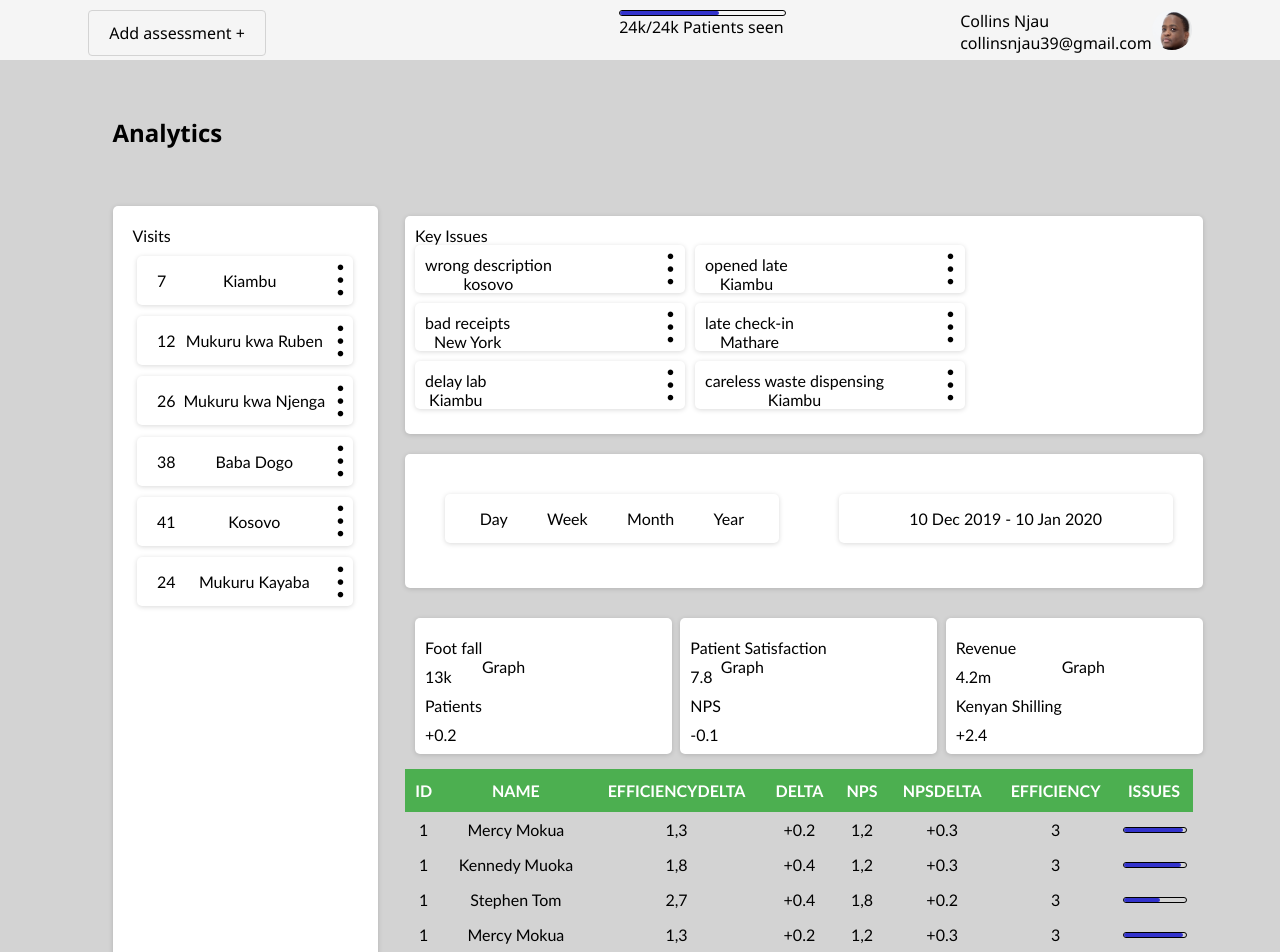
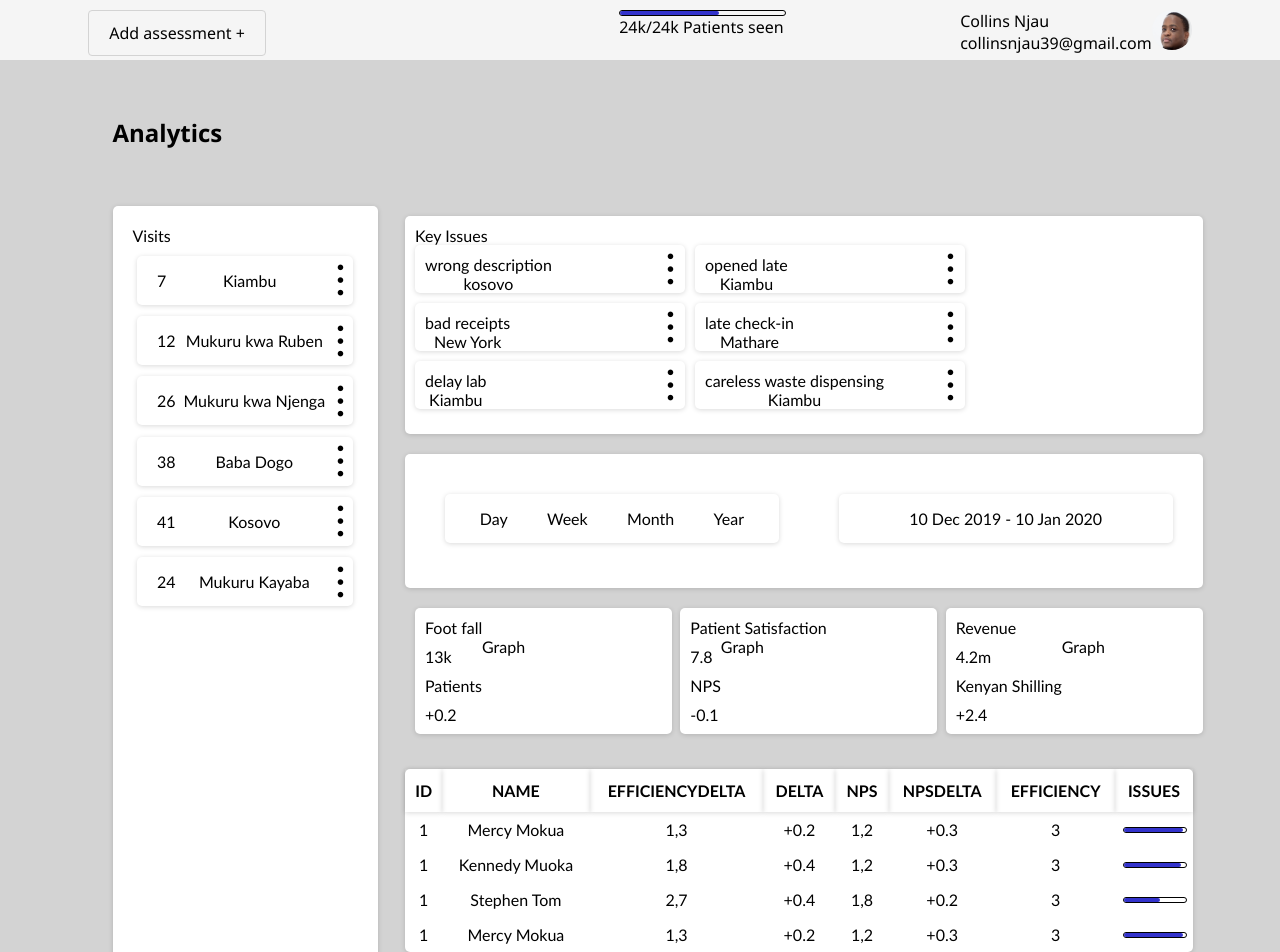
Before and after one commit to Collins33/Todoist-clone, a React (Create React App) app: page / in a window 1280 px wide. Shown: the top 952 px of the page. Built offline with nearby package versions, Linux system fonts and the light colour scheme.

Commit message:
Fix the table styling

```diff
--- a/src/components/statistics/index.css
+++ b/src/components/statistics/index.css
@@ -4,7 +4,7 @@
   display: flex;
   flex-direction: row;
   justify-content: space-between;
-  padding: 10px 0px 15px 10px;
+  padding: 0px 0px 15px 10px;
 }
 
 .statistics_card {
@@ -18,7 +18,7 @@
   text-decoration: none;
   color: black;
   background-color: white;
-  padding: 10px 50px 10px 10px;
+  padding: 0px 50px 10px 10px;
   width: 25%;
 }
 
--- a/src/components/table/index.css
+++ b/src/components/table/index.css
@@ -2,13 +2,23 @@
   text-align: center;
   font-family: arial, sans-serif;
 }
-
 #statistics_table {
   text-align: center;
   font-family: "Trebuchet MS", Arial, Helvetica, sans-serif;
   border-collapse: collapse;
-
   width: 90%;
+  background-color: var(--app-bg-color);
+  /* box-shadow: 0 1px 0px 1px rgba(0,0,0,0.1); */
+  border-radius: 5px;
+  box-shadow: 0 1px 5px rgba(0, 0, 0, 0.15);
+  font-family: "Trebuchet MS", "Lucida Sans Unicode", "Lucida Grande",
+    "Lucida Sans", Arial, sans-serif;
+  position: relative;
+  text-decoration: none;
+  color: black;
+  background-color: white;
+  margin-top: 20px;
+  padding: 10px 0px 15px 10px;
 }
 
 #statistics_table td,
@@ -22,9 +32,9 @@
 }
 
 #statistics_table th {
+  box-shadow: 0 1px 5px rgba(0, 0, 0, 0.15);
   padding-top: 12px;
   padding-bottom: 12px;
   text-align: center;
-  background-color: #4caf50;
-  color: white;
+  color: black;
 }
```
